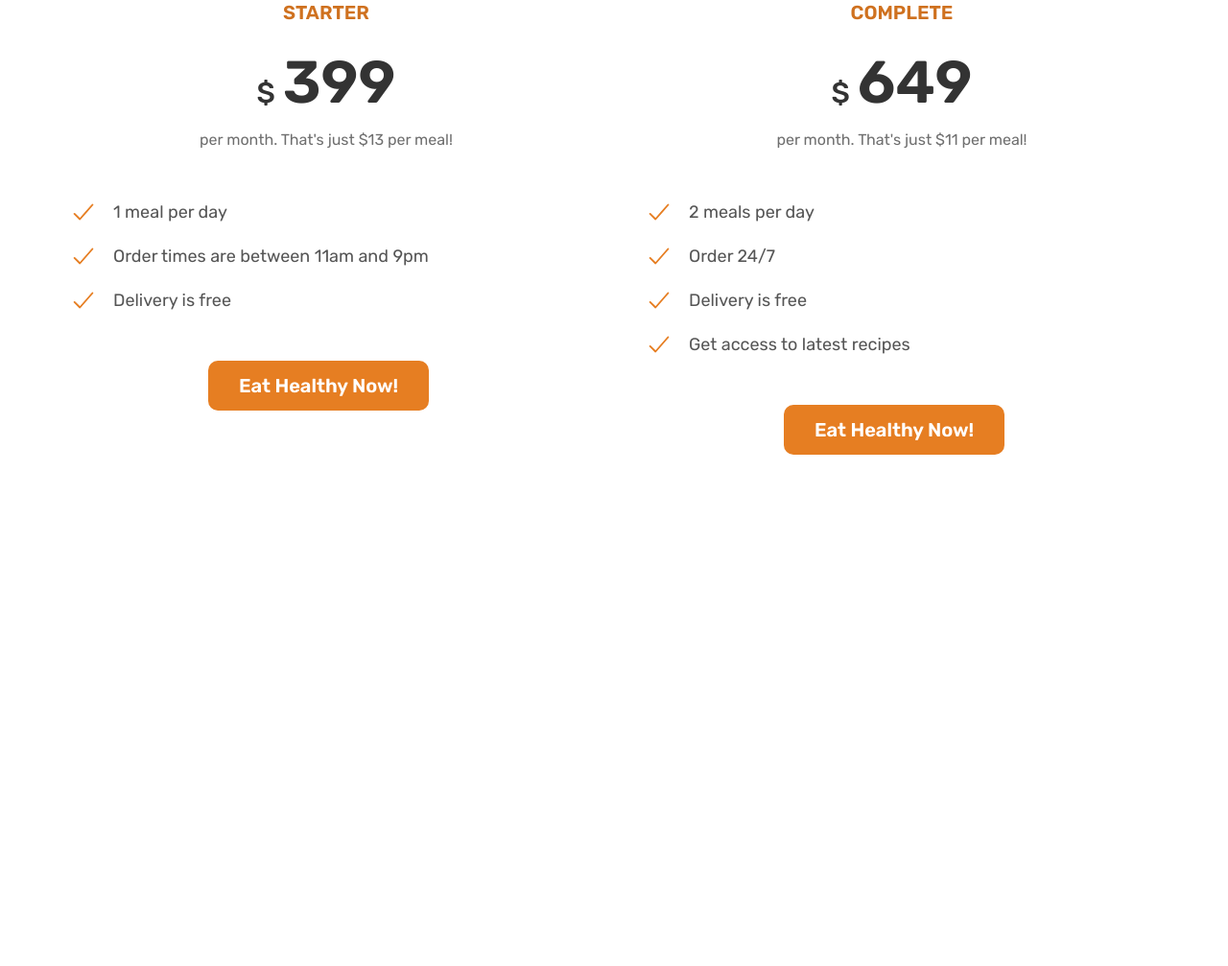
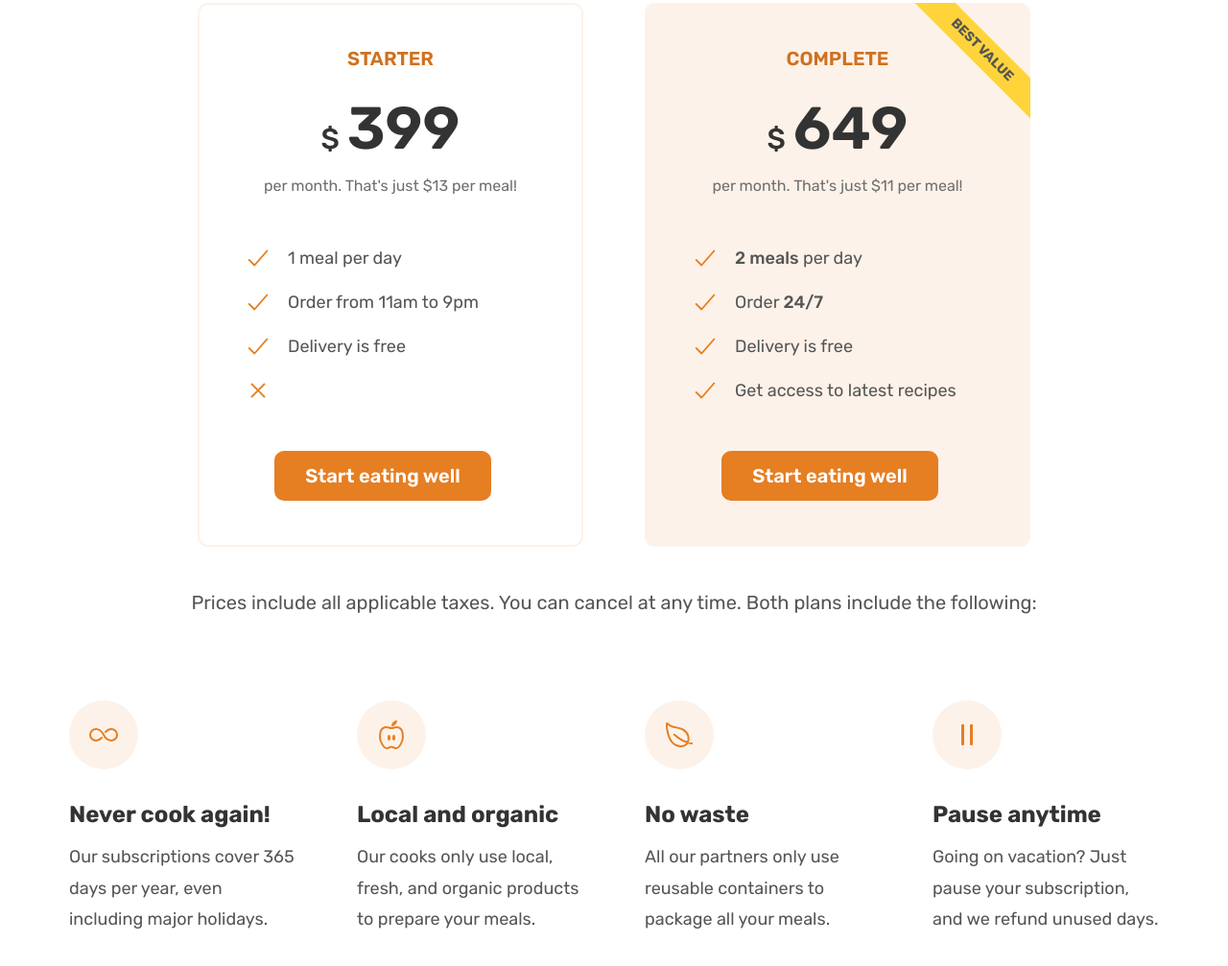
Before and after one commit to AjroudiRida/Savoryfood, a plain HTML site: page index.html in a window 1280 px wide. Shown: the part 4860-5867 px from the top of the page at 96% size. Before the commit the page ends 5426 px from the top, so only its background shows below. Drawn offline with nearby package versions, Linux system fonts and the light colour scheme.

Commit message:
add features components

```diff
--- a/css/general.css
+++ b/css/general.css
@@ -61,12 +61,21 @@ body {
   text-align: center;
 }
 
+.container {
+  max-width: 120rem;
+  padding: 0 3.2rem;
+  margin: 0 auto;
+}
+
 .grid {
   display: grid;
   row-gap: 9.6rem;
   column-gap: 6.4rem;
 }
 
+.grid:not(:last-child) {
+  margin-bottom: 9.2rem;
+}
 .grid--2-cols {
   grid-template-columns: repeat(2, 1fr);
 }
@@ -83,11 +92,7 @@ body {
   align-items: center;
 }
 
-.container {
-  max-width: 120rem;
-  padding: 0 3.2rem;
-  margin: 0 auto;
-}
+
 
 strong {
   font-weight: 500;
--- a/css/style.css
+++ b/css/style.css
@@ -369,6 +369,11 @@
   align-self: center;
 }
 
+.pricing-plan {
+  border-radius: 11px;
+  width: 75%;
+}
+
 .header-plan {
   margin-bottom: 4.8rem;
   text-align: center;
@@ -390,6 +395,33 @@
   margin-bottom: 1.6rem;
 }
 
+.pricing-plan--starter {
+  justify-self: end;
+  border: 2px solid #fdf2e9;
+  padding: 4.6rem;
+}
+
+.pricing-plan--complete {
+  background-color: #fdf2e9;
+  padding: 4.8rem;
+  position: relative;
+  overflow: hidden;
+}
+
+.pricing-plan--complete::after {
+  content: "best value";
+  text-transform: uppercase;
+  position: absolute;
+  font-size: 1.4rem;
+  font-weight: 700;
+  top: 6%;
+  right: -18%;
+  transform: rotate(45deg);
+  background-color: #FFD43B;
+  padding: 0.8rem 8rem;
+  display: inline-block;
+}
+
 .plan-price span {
   font-size: 3rem;
   font-weight: 500;
@@ -406,3 +438,37 @@
   margin-top: 4.8rem;
   text-align: center;
 }
+
+.best-choice {
+  background-color: #FFD43B;
+  position: relative;
+  top: -4.7rem;
+  left: 80%;
+  transform: rotate(50deg);
+}
+
+.feature-icon {
+  height: 3.2rem;
+  width: 3.2rem;
+  color: #e67e22;
+  margin-bottom: 3.2rem;
+  background-color: #fdf2e9;
+  padding: 2rem;
+  border-radius: 50%;
+}
+
+.feature-title {
+  font-size: 2.4rem;
+  color: #333;
+  font-weight: 700;
+  margin-bottom: 1.6rem;
+}
+
+.feature-text {
+  font-size: 1.8rem;
+  line-height: 1.8;
+}
+
+.plan-details {
+  text-align: center;
+}
--- a/index.html
+++ b/index.html
@@ -374,8 +374,8 @@
             Eating healthy doesn't have to be expensive
           </h2>
         </div>
-        <div class="container grid grid--2-cols">
-          <div class="pricing-plan">
+        <div class="container grid grid--2-cols margin-bottom-sm">
+          <div class="pricing-plan pricing-plan--starter">
             <header class="header-plan">
               <p class="plan-title">Starter</p>
               <p class="plan-price">
@@ -392,18 +392,22 @@
               </li>
               <li class="list-item">
                 <ion-icon class="list-icon" name="checkmark-outline"></ion-icon
-                ><span>Order times are between 11am and 9pm</span>
+                ><span>Order from 11am to 9pm</span>
               </li>
               <li class="list-item">
                 <ion-icon class="list-icon" name="checkmark-outline"></ion-icon
                 ><span>Delivery is free</span>
               </li>
+              <li class="list-item">
+                <ion-icon class="list-icon" name="close-outline"></ion-icon
+                >
+              </li>
             </ul>
             <div class="plan-sign-up">
-              <a href="" class="btn btn--cta margin-right-sm">Eat Healthy Now!</a>
+              <a href="" class="btn btn--cta margin-right-sm">Start eating well</a>
             </div>
           </div>
-          <div class="pricing-plan">
+          <div class="pricing-plan pricing-plan--complete">
             <header class="header-plan">
               <p class="plan-title">complete</p>
               <p class="plan-price">
@@ -416,11 +420,11 @@
             <ul class="list">
               <li class="list-item">
                 <ion-icon class="list-icon" name="checkmark-outline"></ion-icon
-                ><span>2 meals per day</span>
+                ><span><strong>2 meals</strong> per day</span>
               </li>
               <li class="list-item">
                 <ion-icon class="list-icon" name="checkmark-outline"></ion-icon
-                ><span>Order 24/7</span>
+                ><span>Order <strong>24/7</strong></span>
               </li>
               <li class="list-item">
                 <ion-icon class="list-icon" name="checkmark-outline"></ion-icon
@@ -432,8 +436,35 @@
               </li>
             </ul>
             <div class="plan-sign-up">
-              <a href="" class="btn btn--cta margin-right-sm">Eat Healthy Now!</a>
+              <a href="" class="btn btn--cta margin-right-sm">Start eating well</a>
             </div>
+          </div>
+        </div>
+        <div class="container grid">
+          <aside class="plan-details">
+            Prices include all applicable taxes. You can cancel at any time. Both plans include the following:
+          </aside>
+        </div>
+        <div class="container grid grid--4-cols">
+          <div class="feature">
+            <ion-icon class="feature-icon" name="infinite-outline"></ion-icon>
+            <p class="feature-title">Never cook again!</p>
+            <p class="feature-text">Our subscriptions cover 365 days per year, even including major holidays.</p>
+          </div>
+          <div class="feature">
+            <ion-icon class="feature-icon" name="nutrition-outline"></ion-icon>
+            <p class="feature-title">Local and organic</p>
+            <p class="feature-text">Our cooks only use local, fresh, and organic products to prepare your meals.</p>
+          </div>
+          <div class="feature">
+            <ion-icon class="feature-icon" name="leaf-outline"></ion-icon>
+            <p class="feature-title">No waste</p>
+            <p class="feature-text">All our partners only use reusable containers to package all your meals.</p>
+          </div>
+          <div class="feature">
+            <ion-icon class="feature-icon" name="pause-outline"></ion-icon>
+            <p class="feature-title">Pause anytime</p>
+            <p class="feature-text">Going on vacation? Just pause your subscription, and we refund unused days.</p>
           </div>
         </div>
       </section>
```
